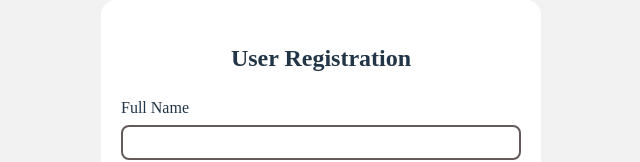
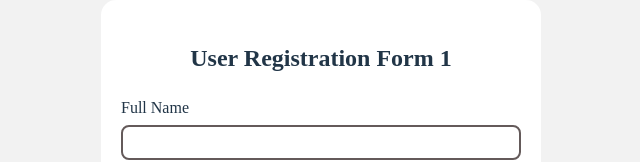
Before and after one commit to Kiranm2002/FullStack_prac, a React (Vite) app in the folder frontend/react-app/: page / in a window 1280 px wide. Shown: the top 162 px of the page, without its empty margins (319-959 px from the left). Built offline with nearby package versions, Linux system fonts and the light colour scheme.

Commit message:
Testing CI/CD Frontend 1

```diff
--- a/frontend/react-app/src/App.jsx
+++ b/frontend/react-app/src/App.jsx
@@ -57,7 +57,7 @@ function App() {
   return (
     <div className="container">
       <form onSubmit={handleSubmit}>
-        <h2>User Registration  </h2>
+        <h2>User Registration Form 1 </h2>
 
         <label>Full Name</label>
         <input type="text" name="fullname" required onChange={handleChange} />
```
